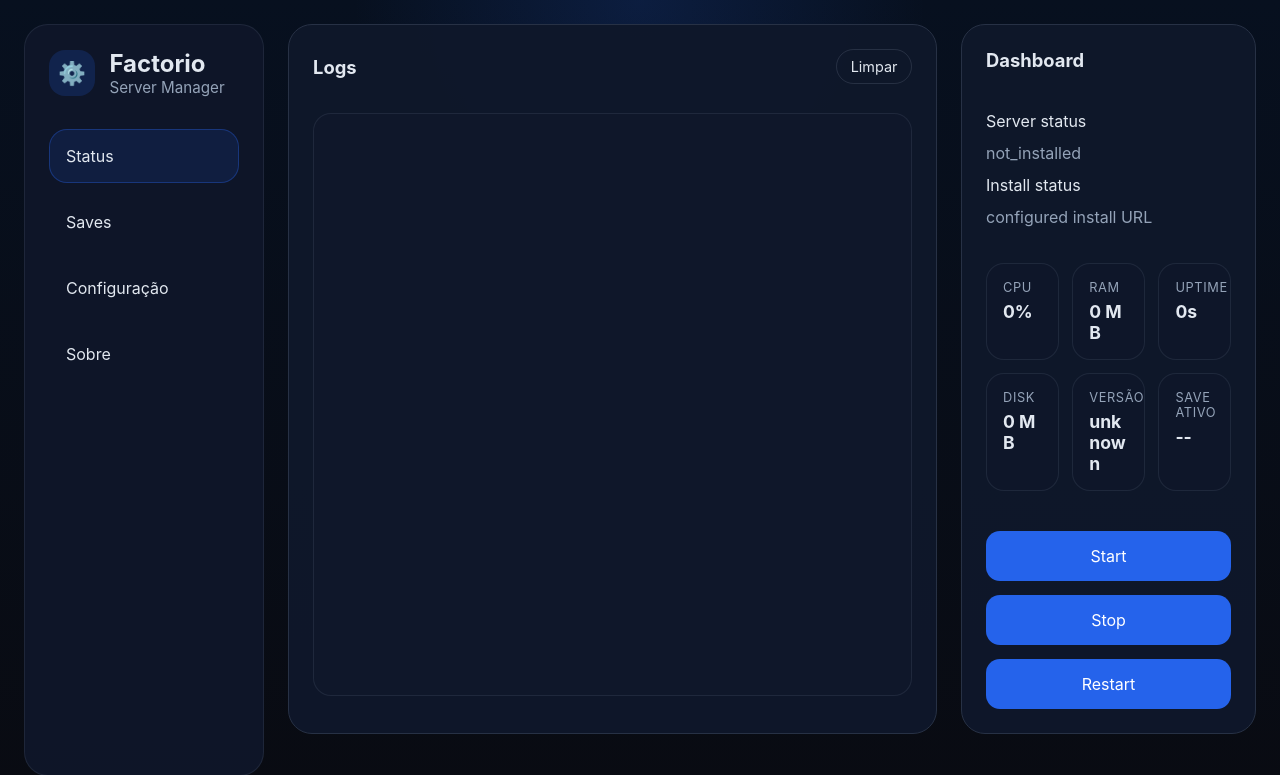
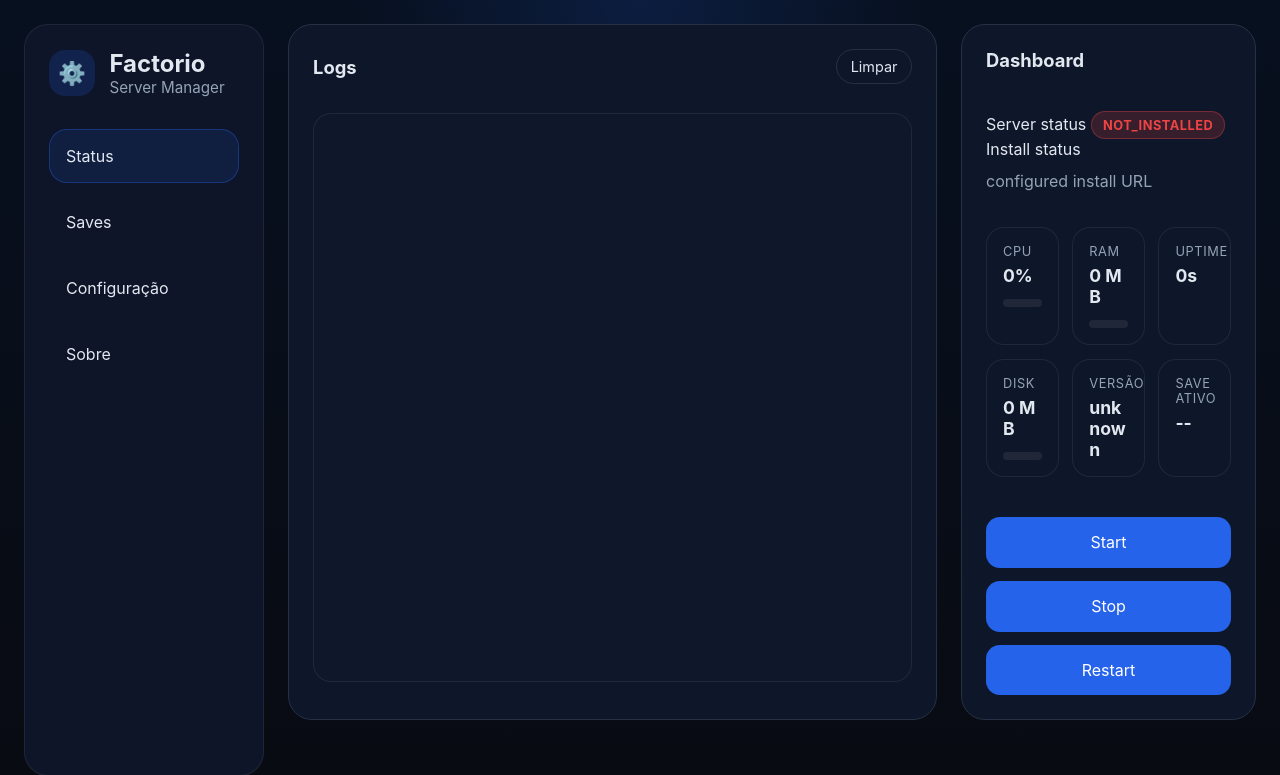
Before and after one commit to Cassiobsk8/FactorioServerDockerManager, a Flask app: page / in a window 1280 px wide. Shown: the top 775 px of the page. Run offline with Flask 3, Linux system fonts and the light colour scheme; data that the repository does not hold is empty.

Commit message:
Melhoria na dashboard

```diff
--- a/frontend/static/styles.css
+++ b/frontend/static/styles.css
@@ -484,3 +484,32 @@ pre {
     color: var(--subtext);
     border: 1px solid rgba(148, 163, 184, 0.18);
 }
+
+.badge-online {
+    background: rgba(16, 185, 129, 0.18);
+    color: #10b981;
+    border: 1px solid rgba(16, 185, 129, 0.35);
+}
+
+.badge-offline {
+    background: rgba(239, 68, 68, 0.18);
+    color: #ef4444;
+    border: 1px solid rgba(239, 68, 68, 0.35);
+}
+
+.metric-progress {
+    width: 100%;
+    height: 8px;
+    background: rgba(226, 232, 240, 0.08);
+    border-radius: 999px;
+    overflow: hidden;
+    margin-top: 0.5rem;
+}
+
+.metric-progress-fill {
+    width: 0%;
+    height: 100%;
+    border-radius: 999px;
+    background: linear-gradient(90deg, #2563eb, #3b82f6);
+    transition: width 0.25s ease;
+}
--- a/frontend/templates/index.html
+++ b/frontend/templates/index.html
@@ -46,8 +46,8 @@
                         </div>
                         <div class="status-info">
                             <div>
-                                <span class="status-label">Server status</span>
-                                <p class="status-value" id="server-status">{{ status }}</p>
+                            <span class="status-label">Server status</span>
+                            <span class="status-value badge {% if status and (status == 'running' or status == 'online') %}badge-online{% else %}badge-offline{% endif %}" id="server-status">{{ status }}</span>
                             </div>
                             <div>
                                 <span class="status-label">Install status</span>
@@ -58,10 +58,16 @@
                             <div class="metric-card">
                                 <span class="metric-label">CPU</span>
                                 <span class="metric-value" id="metric-cpu">0%</span>
+                                <div class="metric-progress">
+                                    <div class="metric-progress-fill" id="metric-cpu-bar"></div>
+                                </div>
                             </div>
                             <div class="metric-card">
                                 <span class="metric-label">RAM</span>
                                 <span class="metric-value" id="metric-ram">0 MB</span>
+                                <div class="metric-progress">
+                                    <div class="metric-progress-fill" id="metric-ram-bar"></div>
+                                </div>
                             </div>
                             <div class="metric-card">
                                 <span class="metric-label">Uptime</span>
@@ -70,6 +76,9 @@
                             <div class="metric-card">
                                 <span class="metric-label">Disk</span>
                                 <span class="metric-value" id="metric-disk">0 MB</span>
+                                <div class="metric-progress">
+                                    <div class="metric-progress-fill" id="metric-disk-bar"></div>
+                                </div>
                             </div>
                             <div class="metric-card">
                                 <span class="metric-label">Versão</span>
@@ -487,7 +496,10 @@
                     return;
                 }
                 const data = await response.json();
-                serverStatus.textContent = data.status || serverStatus.textContent;
+                const newStatus = data.status || serverStatus.textContent;
+                serverStatus.textContent = newStatus;
+                const isOnline = newStatus === 'running' || newStatus === 'online';
+                serverStatus.className = `status-value badge ${isOnline ? 'badge-online' : 'badge-offline'}`;
                 installStatus.textContent = data.install_status || installStatus.textContent;
             } catch (err) {
                 // ignore errors during polling
@@ -504,6 +516,9 @@
 
             if (!cpuEl) return;
 
+            const RAM_MAX_MB = 16384;
+            const DISK_MAX_MB = 51200;
+
             try {
                 const response = await fetch('/api/status');
                 if (!response.ok) return;
@@ -511,9 +526,19 @@
                 const server = data.server || {};
 
                 if (cpuEl) cpuEl.textContent = `${server.cpu_percent ?? 0}%`;
+                const cpuBar = document.getElementById('metric-cpu-bar');
+                if (cpuBar) cpuBar.style.width = `${Math.min(100, server.cpu_percent ?? 0)}%`;
+
                 if (ramEl) ramEl.textContent = `${server.ram_mb ?? 0} MB`;
+                const ramBar = document.getElementById('metric-ram-bar');
+                if (ramBar) ramBar.style.width = `${Math.min(100, ((server.ram_mb ?? 0) / RAM_MAX_MB) * 100)}%`;
+
                 if (uptimeEl) uptimeEl.textContent = formatUptime(server.uptime_seconds ?? 0);
+
                 if (diskEl) diskEl.textContent = `${server.disk_usage_mb ?? 0} MB`;
+                const diskBar = document.getElementById('metric-disk-bar');
+                if (diskBar) diskBar.style.width = `${Math.min(100, ((server.disk_usage_mb ?? 0) / DISK_MAX_MB) * 100)}%`;
+
                 if (versionEl) versionEl.textContent = server.factorio_version || '--';
                 if (saveEl) saveEl.textContent = server.active_save || '--';
             } catch (err) {
```
